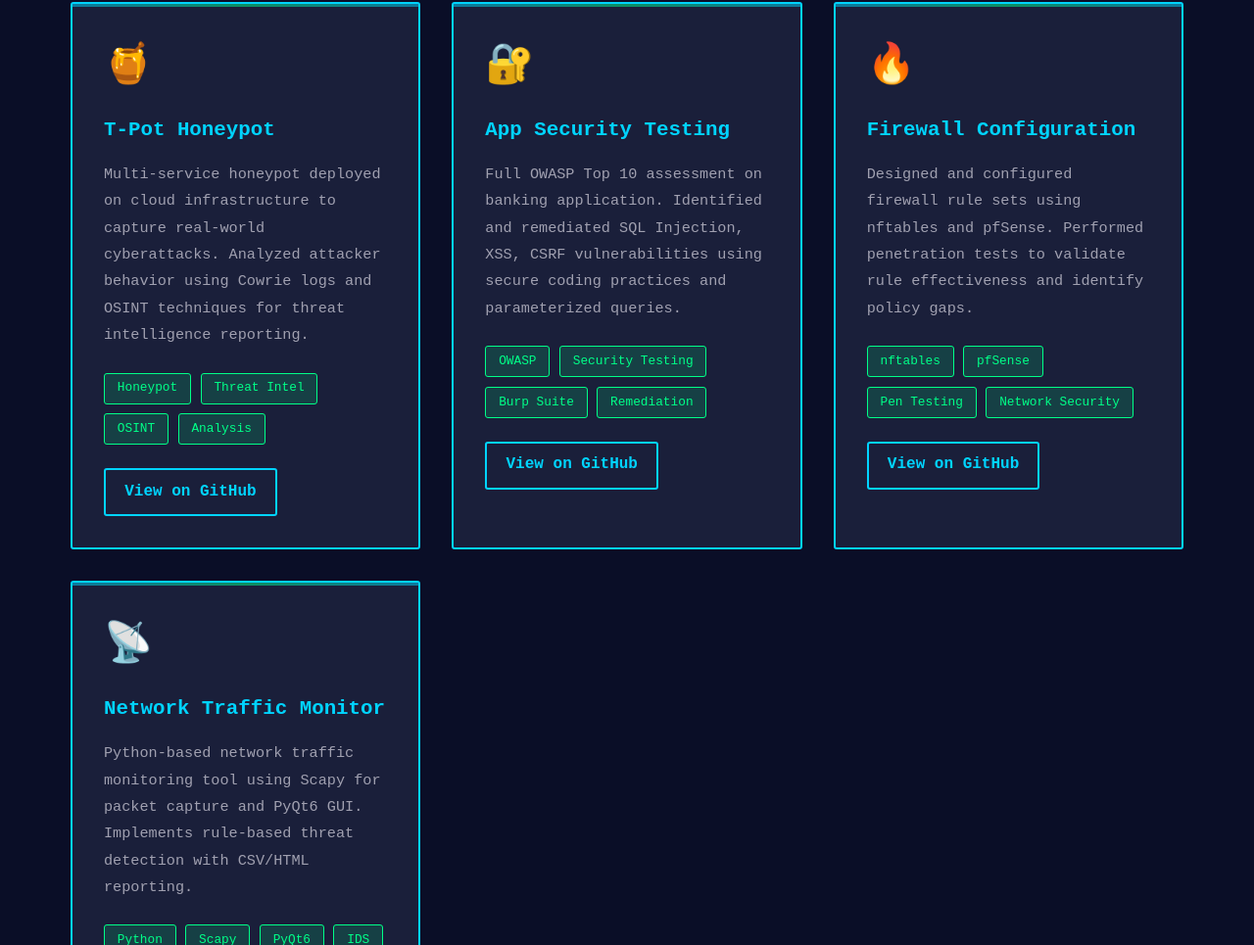
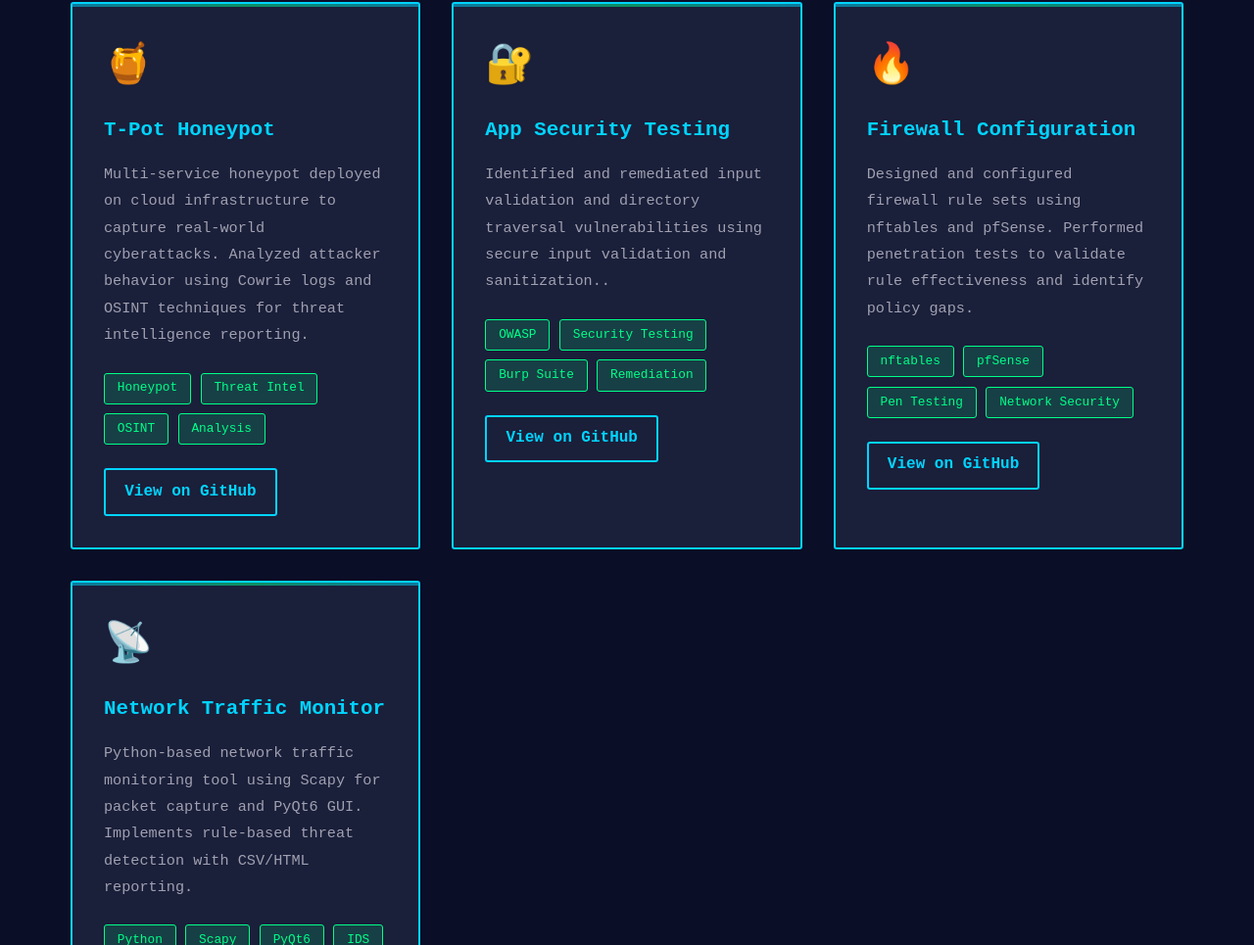
Before and after one commit to aadharsh99/aadharsh99.github.io, a plain HTML site: page index.html in a window 1280 px wide. Shown: the part 5153-6118 px from the top of the page at 98% size. Drawn offline with Linux system fonts and the light colour scheme.

Commit message:
Update index.html

```diff
--- a/index.html
+++ b/index.html
@@ -864,7 +864,7 @@
                 <div class="project-card">
                     <div class="project-icon">🔐</div>
                     <h3 class="project-title">App Security Testing</h3>
-                    <p class="project-desc">Full OWASP Top 10 assessment on banking application. Identified and remediated SQL Injection, XSS, CSRF vulnerabilities using secure coding practices and parameterized queries.</p>
+                    <p class="project-desc">Identified and remediated input validation and directory traversal vulnerabilities using secure input validation and sanitization..</p>
                     <div class="project-tags">
                         <span class="project-tag">OWASP</span>
                         <span class="project-tag">Security Testing</span>
```
